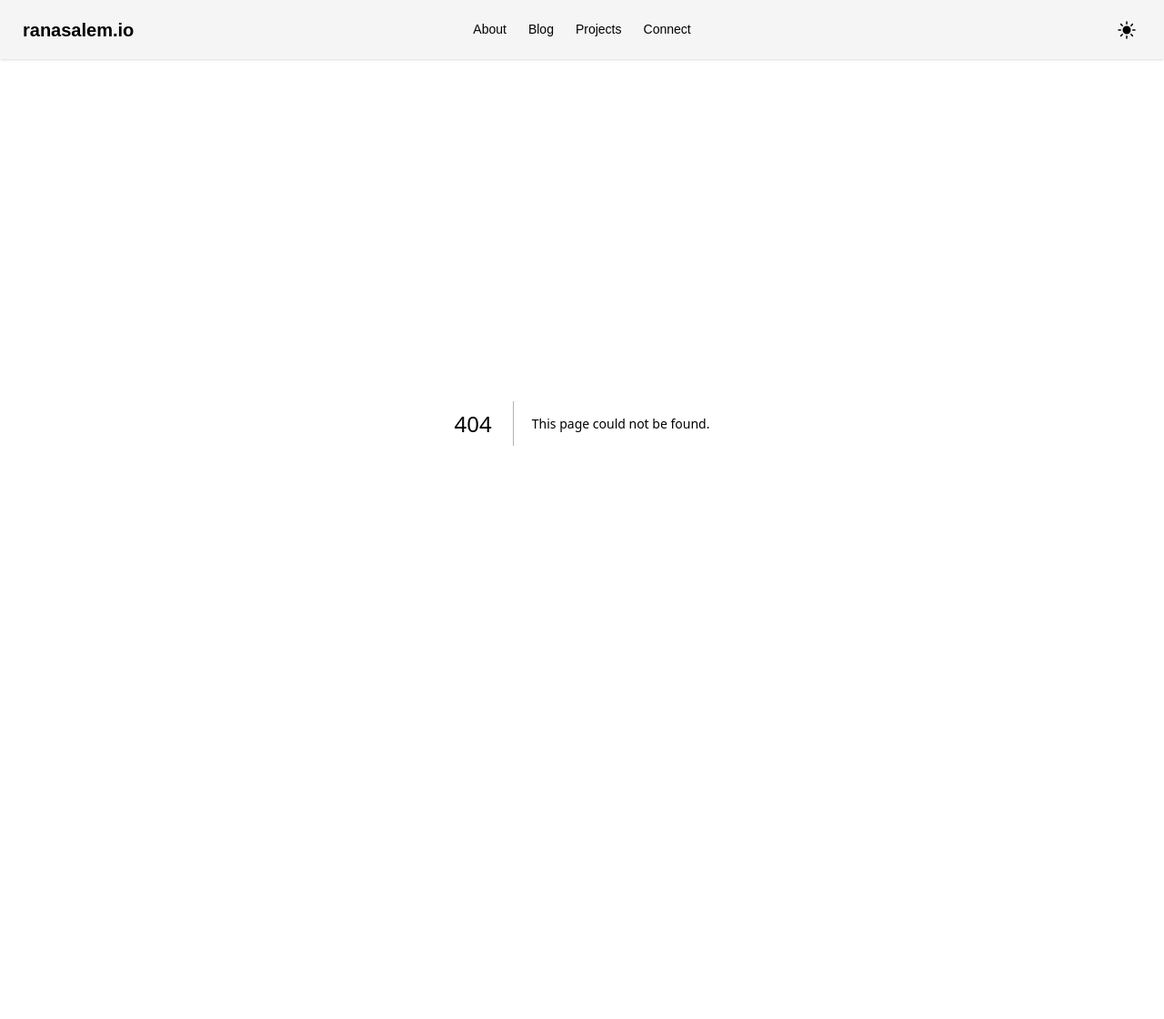
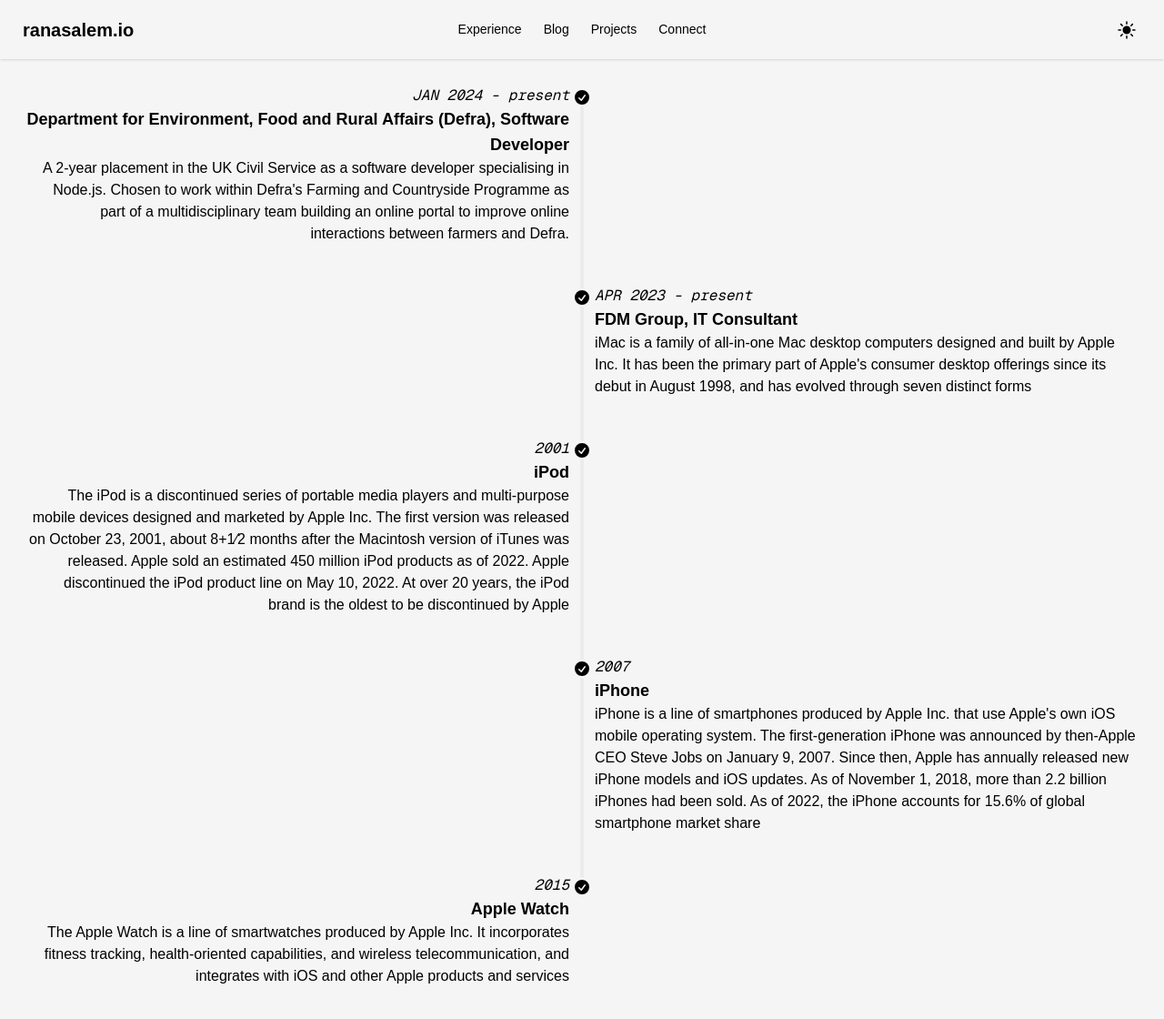
Before and after one commit to rtasalem/ranasalem.io, a Next.js app: page /experience in a window 1280 px wide. Before the commit this address had no page. Shown: the top 1120 px of the page at 91% size. Before the commit the page ends 865 px from the top, so only its background shows below. Built offline with nearby package versions, Linux system fonts and the light colour scheme.

Commit message:
wip: /experience - timeline

```diff
--- a/app/about/page.tsx
+++ /dev/null
@@ -1,7 +0,0 @@
-export default function About() {
-  return (
-    <div>
-      <h1>about</h1>
-    </div>
-  )
-}
--- a/app/components/navbar/links.tsx
+++ b/app/components/navbar/links.tsx
@@ -1,7 +1,7 @@
 export function NavLinks() {
   return (
     <ul className="menu menu-horizontal px-1">
-      <li><a href="/about">About</a></li>
+      <li><a href="/experience">Experience</a></li>
       <li><a href="/blog">Blog</a></li>
       <li><a href="/projects">Projects</a></li>
       <li><a href="/connect">Connect</a></li>
--- /dev/null
+++ b/app/experience/page.tsx
@@ -0,0 +1,135 @@
+export default function About() {
+  return (
+    <div className="bg-base-200 text-base-content min-h-screen p-6">
+      <ul className="timeline timeline-snap-icon max-md:timeline-compact timeline-vertical">
+        <li>
+          <div className="timeline-middle">
+            <svg
+              xmlns="http://www.w3.org/2000/svg"
+              viewBox="0 0 20 20"
+              fill="currentColor"
+              className="h-5 w-5"
+            >
+              <path
+                fillRule="evenodd"
+                d="M10 18a8 8 0 100-16 8 8 0 000 16zm3.857-9.809a.75.75 0 00-1.214-.882l-3.483 4.79-1.88-1.88a.75.75 0 10-1.06 1.061l2.5 2.5a.75.75 0 001.137-.089l4-5.5z"
+                clipRule="evenodd"
+              />
+            </svg>
+          </div>
+          <div className="timeline-start mb-10 md:text-end">
+            <time className="font-mono italic">JAN 2024 - present</time>
+            <div className="text-lg font-black">Department for Environment, Food and Rural Affairs (Defra), Software Developer</div>
+            A 2-year placement in the UK Civil Service as a software developer specialising in Node.js.
+            Chosen to work within Defra's Farming and Countryside Programme as part of a multidisciplinary team
+            building an online portal to improve online interactions between farmers and Defra.
+          </div>
+          <hr />
+        </li>
+        <li>
+          <hr />
+          <div className="timeline-middle">
+            <svg
+              xmlns="http://www.w3.org/2000/svg"
+              viewBox="0 0 20 20"
+              fill="currentColor"
+              className="h-5 w-5"
+            >
+              <path
+                fillRule="evenodd"
+                d="M10 18a8 8 0 100-16 8 8 0 000 16zm3.857-9.809a.75.75 0 00-1.214-.882l-3.483 4.79-1.88-1.88a.75.75 0 10-1.06 1.061l2.5 2.5a.75.75 0 001.137-.089l4-5.5z"
+                clipRule="evenodd"
+              />
+            </svg>
+          </div>
+          <div className="timeline-end md:mb-10">
+            <time className="font-mono italic">APR 2023 - present</time>
+            <div className="text-lg font-black">FDM Group, IT Consultant</div>
+            iMac is a family of all-in-one Mac desktop computers designed and built by Apple Inc. It has
+            been the primary part of Apple's consumer desktop offerings since its debut in August 1998,
+            and has evolved through seven distinct forms
+          </div>
+          <hr />
+        </li>
+        <li>
+          <hr />
+          <div className="timeline-middle">
+            <svg
+              xmlns="http://www.w3.org/2000/svg"
+              viewBox="0 0 20 20"
+              fill="currentColor"
+              className="h-5 w-5"
+            >
+              <path
+                fillRule="evenodd"
+                d="M10 18a8 8 0 100-16 8 8 0 000 16zm3.857-9.809a.75.75 0 00-1.214-.882l-3.483 4.79-1.88-1.88a.75.75 0 10-1.06 1.061l2.5 2.5a.75.75 0 001.137-.089l4-5.5z"
+                clipRule="evenodd"
+              />
+            </svg>
+          </div>
+          <div className="timeline-start mb-10 md:text-end">
+            <time className="font-mono italic">2001</time>
+            <div className="text-lg font-black">iPod</div>
+            The iPod is a discontinued series of portable media players and multi-purpose mobile devices
+            designed and marketed by Apple Inc. The first version was released on October 23, 2001, about
+            8+1⁄2 months after the Macintosh version of iTunes was released. Apple sold an estimated 450
+            million iPod products as of 2022. Apple discontinued the iPod product line on May 10, 2022. At
+            over 20 years, the iPod brand is the oldest to be discontinued by Apple
+          </div>
+          <hr />
+        </li>
+        <li>
+          <hr />
+          <div className="timeline-middle">
+            <svg
+              xmlns="http://www.w3.org/2000/svg"
+              viewBox="0 0 20 20"
+              fill="currentColor"
+              className="h-5 w-5"
+            >
+              <path
+                fillRule="evenodd"
+                d="M10 18a8 8 0 100-16 8 8 0 000 16zm3.857-9.809a.75.75 0 00-1.214-.882l-3.483 4.79-1.88-1.88a.75.75 0 10-1.06 1.061l2.5 2.5a.75.75 0 001.137-.089l4-5.5z"
+                clipRule="evenodd"
+              />
+            </svg>
+          </div>
+          <div className="timeline-end md:mb-10">
+            <time className="font-mono italic">2007</time>
+            <div className="text-lg font-black">iPhone</div>
+            iPhone is a line of smartphones produced by Apple Inc. that use Apple's own iOS mobile
+            operating system. The first-generation iPhone was announced by then-Apple CEO Steve Jobs on
+            January 9, 2007. Since then, Apple has annually released new iPhone models and iOS updates. As
+            of November 1, 2018, more than 2.2 billion iPhones had been sold. As of 2022, the iPhone
+            accounts for 15.6% of global smartphone market share
+          </div>
+          <hr />
+        </li>
+        <li>
+          <hr />
+          <div className="timeline-middle">
+            <svg
+              xmlns="http://www.w3.org/2000/svg"
+              viewBox="0 0 20 20"
+              fill="currentColor"
+              className="h-5 w-5"
+            >
+              <path
+                fillRule="evenodd"
+                d="M10 18a8 8 0 100-16 8 8 0 000 16zm3.857-9.809a.75.75 0 00-1.214-.882l-3.483 4.79-1.88-1.88a.75.75 0 10-1.06 1.061l2.5 2.5a.75.75 0 001.137-.089l4-5.5z"
+                clipRule="evenodd"
+              />
+            </svg>
+          </div>
+          <div className="timeline-start mb-10 md:text-end">
+            <time className="font-mono italic">2015</time>
+            <div className="text-lg font-black">Apple Watch</div>
+            The Apple Watch is a line of smartwatches produced by Apple Inc. It incorporates fitness
+            tracking, health-oriented capabilities, and wireless telecommunication, and integrates with
+            iOS and other Apple products and services
+          </div>
+        </li>
+      </ul>
+    </div>
+  )
+}
```
